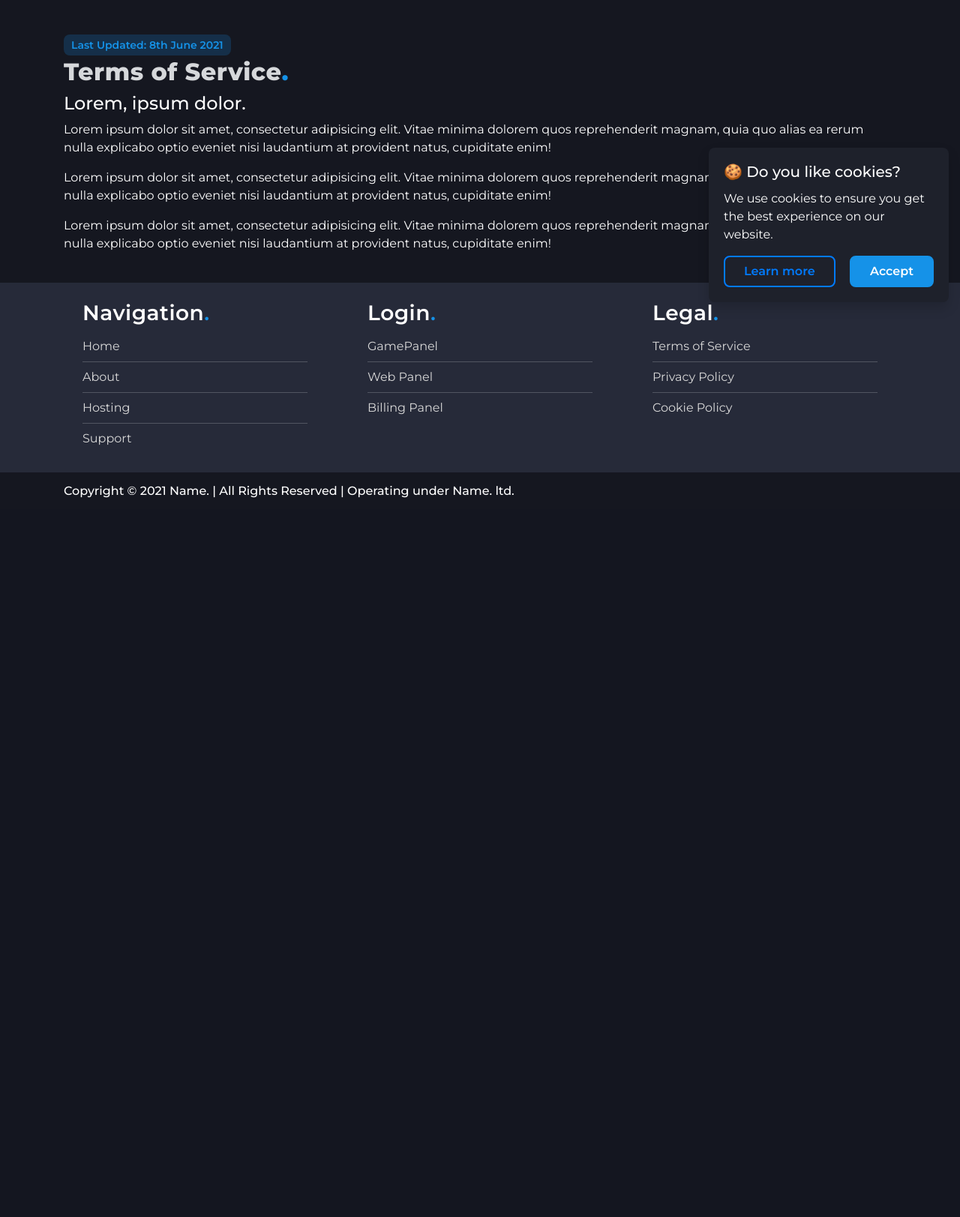
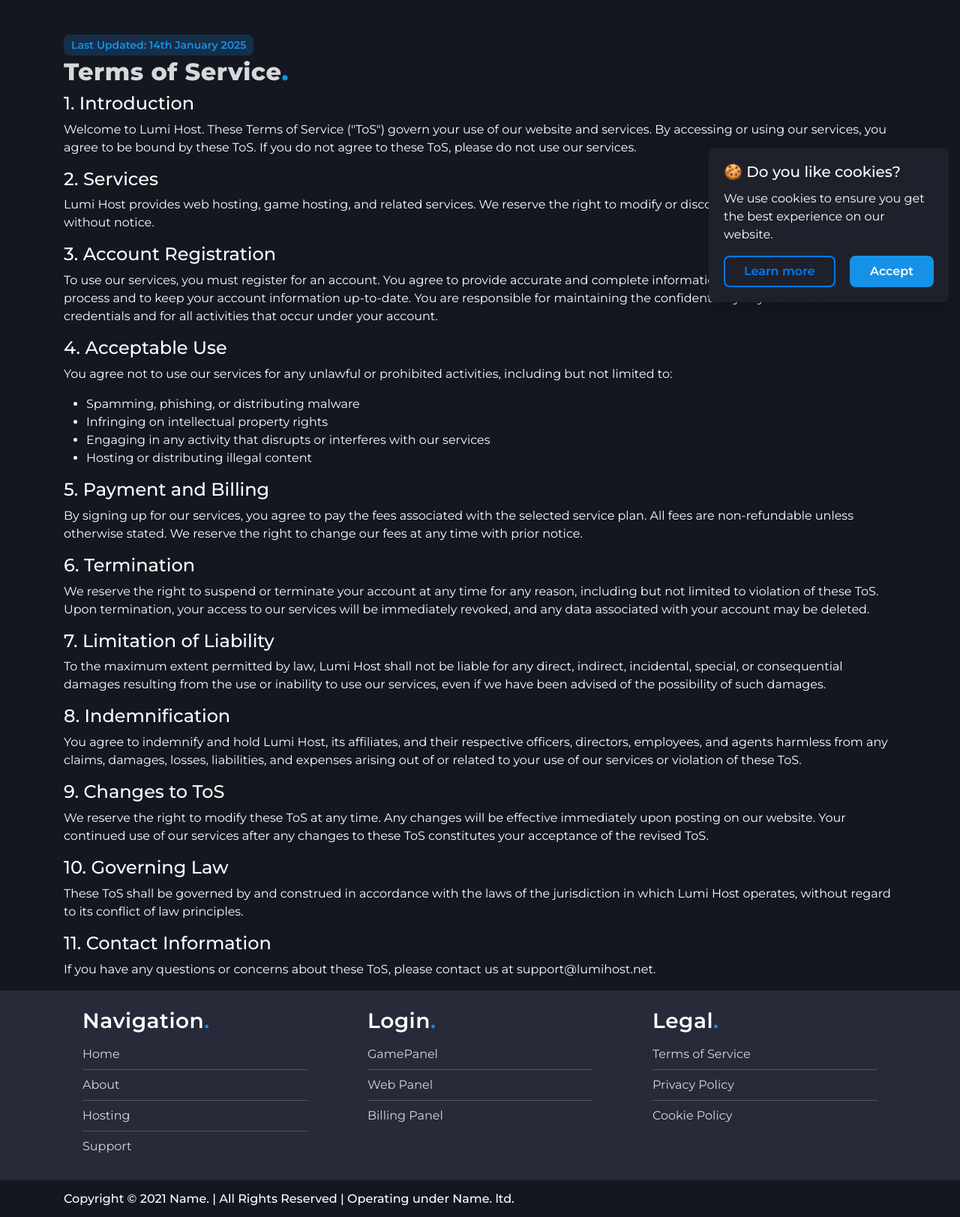
Before and after one commit to BeefSnot/lumihost, a PHP site: page /tos.php in a window 1280 px wide. Shown: the part 382-2005 px from the top of the page at 75% size. Before the commit the page ends 1046 px from the top, so only its background shows below. Run offline with PHP 8.4, Linux system fonts and the light colour scheme.

Commit message:
Added ToS

```diff
--- a/tos.php
+++ b/tos.php
@@ -94,16 +94,49 @@
     <section id="tos">
         <div class="container mt-5">
             <div class="section-title">
-                <h6>Last Updated: 8th June 2021</h6>
+                <h6>Last Updated: 14th January 2025</h6>
                 <h4>Terms of Service<span class="main">.</span></h4>
             </div>
             <div class="tos-content">
 
-                <h4>Lorem, ipsum dolor.</h4>
-                <p>Lorem ipsum dolor sit amet, consectetur adipisicing elit. Vitae minima dolorem quos reprehenderit magnam, quia quo alias ea rerum nulla explicabo optio eveniet nisi laudantium at provident natus, cupiditate enim! </p>
-                <p>Lorem ipsum dolor sit amet, consectetur adipisicing elit. Vitae minima dolorem quos reprehenderit magnam, quia quo alias ea rerum nulla explicabo optio eveniet nisi laudantium at provident natus, cupiditate enim! </p>
-                <p>Lorem ipsum dolor sit amet, consectetur adipisicing elit. Vitae minima dolorem quos reprehenderit magnam, quia quo alias ea rerum nulla explicabo optio eveniet nisi laudantium at provident natus, cupiditate enim! </p>
-                <br>
+                <h4>1. Introduction</h4>
+                <p>Welcome to Lumi Host. These Terms of Service ("ToS") govern your use of our website and services. By accessing or using our services, you agree to be bound by these ToS. If you do not agree to these ToS, please do not use our services.</p>
+
+                <h4>2. Services</h4>
+                <p>Lumi Host provides web hosting, game hosting, and related services. We reserve the right to modify or discontinue any service at any time without notice.</p>
+
+                <h4>3. Account Registration</h4>
+                <p>To use our services, you must register for an account. You agree to provide accurate and complete information during the registration process and to keep your account information up-to-date. You are responsible for maintaining the confidentiality of your account credentials and for all activities that occur under your account.</p>
+
+                <h4>4. Acceptable Use</h4>
+                <p>You agree not to use our services for any unlawful or prohibited activities, including but not limited to:</p>
+                <ul>
+                    <li>Spamming, phishing, or distributing malware</li>
+                    <li>Infringing on intellectual property rights</li>
+                    <li>Engaging in any activity that disrupts or interferes with our services</li>
+                    <li>Hosting or distributing illegal content</li>
+                </ul>
+
+                <h4>5. Payment and Billing</h4>
+                <p>By signing up for our services, you agree to pay the fees associated with the selected service plan. All fees are non-refundable unless otherwise stated. We reserve the right to change our fees at any time with prior notice.</p>
+
+                <h4>6. Termination</h4>
+                <p>We reserve the right to suspend or terminate your account at any time for any reason, including but not limited to violation of these ToS. Upon termination, your access to our services will be immediately revoked, and any data associated with your account may be deleted.</p>
+
+                <h4>7. Limitation of Liability</h4>
+                <p>To the maximum extent permitted by law, Lumi Host shall not be liable for any direct, indirect, incidental, special, or consequential damages resulting from the use or inability to use our services, even if we have been advised of the possibility of such damages.</p>
+
+                <h4>8. Indemnification</h4>
+                <p>You agree to indemnify and hold Lumi Host, its affiliates, and their respective officers, directors, employees, and agents harmless from any claims, damages, losses, liabilities, and expenses arising out of or related to your use of our services or violation of these ToS.</p>
+
+                <h4>9. Changes to ToS</h4>
+                <p>We reserve the right to modify these ToS at any time. Any changes will be effective immediately upon posting on our website. Your continued use of our services after any changes to these ToS constitutes your acceptance of the revised ToS.</p>
+
+                <h4>10. Governing Law</h4>
+                <p>These ToS shall be governed by and construed in accordance with the laws of the jurisdiction in which Lumi Host operates, without regard to its conflict of law principles.</p>
+
+                <h4>11. Contact Information</h4>
+                <p>If you have any questions or concerns about these ToS, please contact us at support@lumihost.net.</p>
 
             </div>
         </div>
```
